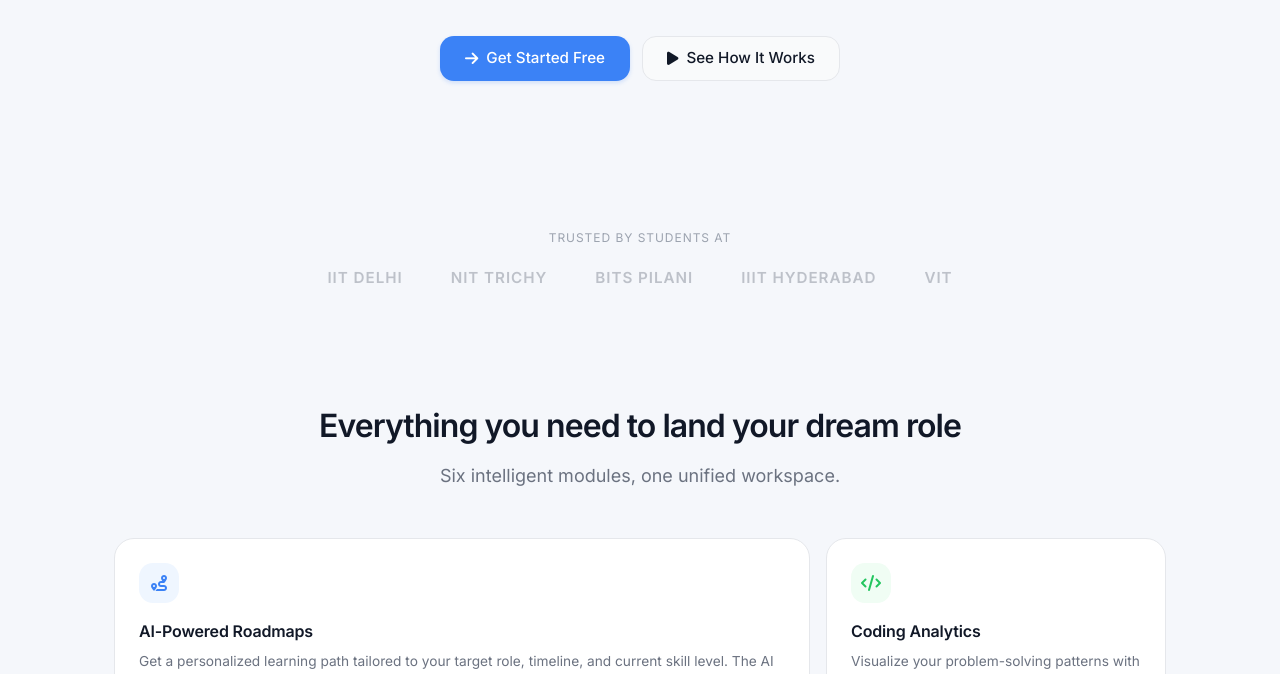
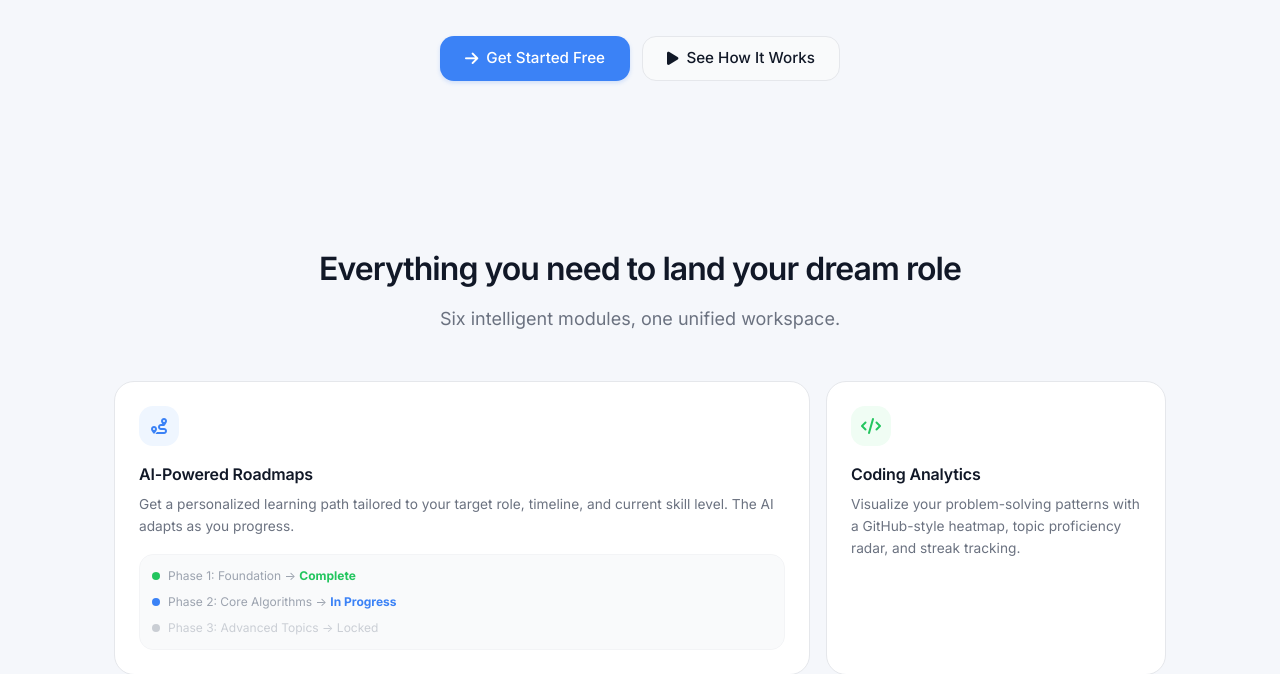
Before and after one commit to Friendlycuber12/CareerOS, a FastAPI app: page / in a window 1280 px wide. Shown: the part 444-1118 px from the top of the page. Run offline with FastAPI, Linux system fonts and the light colour scheme.

Commit message:
Initial CareerOS setup

```diff
--- a/templates/index.html
+++ b/templates/index.html
@@ -331,20 +331,6 @@
     </div>
 </section>
 
-<!-- Trusted -->
-<div class="trusted">
-    <div class="container">
-        Trusted by students at
-        <div class="trusted-logos">
-            <span>IIT Delhi</span>
-            <span>NIT Trichy</span>
-            <span>BITS Pilani</span>
-            <span>IIIT Hyderabad</span>
-            <span>VIT</span>
-        </div>
-    </div>
-</div>
-
 <!-- Bento Features -->
 <section id="features" class="bento-section">
     <div class="container">
```
Also changed, not shown: README.md (added), 1 other file.
